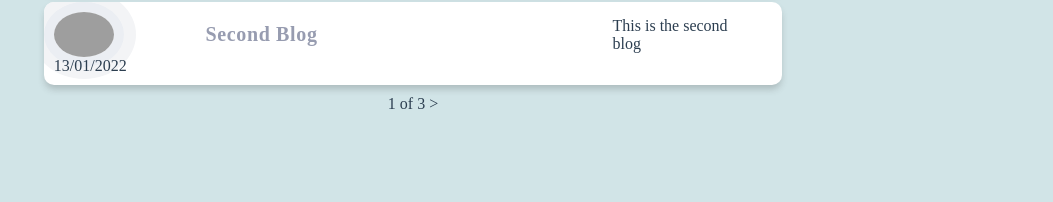
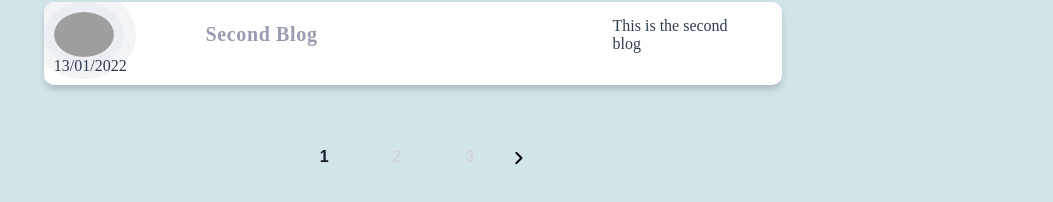
Before and after one commit to crabstars/personal-website, a Vue app: page /blog in a window 1280 px wide. Shown: the part 428-630 px from the top of the page, without its empty margins (227-1280 px from the left). Built offline with nearby package versions, Linux system fonts and the light colour scheme; grey boxes are pictures that could not be loaded.

Commit message:
add new pagination design

```diff
--- a/src/App.vue
+++ b/src/App.vue
@@ -3,13 +3,13 @@
 
       <div class="container">
       <ul>
-        <li><a href='/about' class="hoverAnimation col-md-3" :class="{'kek':(active===1), 'inactive':(active)}" @mouseover="setActive(1)" @mouseleave="setActive(0)" target="_self">About</a></li>
+        <li><a href='/about' class="hoverAnimation col-md-3" :class="{'active':(active===1), 'inactive':(active)}" @mouseover="setActive(1)" @mouseleave="setActive(0)" target="_self">About</a></li>
         <li>|</li>
-        <li><a href='/blog' class="hoverAnimation col-md-3" :class="{'kek':(active===2), 'inactive':(active)}" @mouseover="setActive(2)" @mouseleave="setActive(0)" target="_self">Blog</a></li>
+        <li><a href='/blog' class="hoverAnimation col-md-3" :class="{'active':(active===2), 'inactive':(active)}" @mouseover="setActive(2)" @mouseleave="setActive(0)" target="_self">Blog</a></li>
         <li>|</li>
-        <li><a href='https://github.com/LamaKami' class="hoverAnimation col-md-3" :class="{'kek':(active===3), 'inactive':(active)}" @mouseover="setActive(3)" @mouseleave="setActive(0)" target="_blank">Github</a></li>
+        <li><a href='https://github.com/LamaKami' class="hoverAnimation col-md-3" :class="{'active':(active===3), 'inactive':(active)}" @mouseover="setActive(3)" @mouseleave="setActive(0)" target="_blank">Github</a></li>
         <li>|</li>
-        <li><a href='https://www.linkedin.com/in/daniel-w%C3%A4chtler-6b2422241/' class="hoverAnimation col-md-3" :class="{'kek':(active===4), 'inactive':(active)}" @mouseover="setActive(4)" @mouseleave="setActive(0)" target="_blank">LinkedIn</a></li>
+        <li><a href='https://www.linkedin.com/in/daniel-w%C3%A4chtler-6b2422241/' class="hoverAnimation col-md-3" :class="{'active':(active===4), 'inactive':(active)}" @mouseover="setActive(4)" @mouseleave="setActive(0)" target="_blank">LinkedIn</a></li>
       </ul>
     </div>
 
@@ -83,7 +83,7 @@ export default {
 
   text-decoration:none;
   transition: all 0.6s;
-  &.kek{
+  &.active{
     opacity: 1 !important;
   }
   &.inactive{
--- a/src/components/PaginationBlogs.vue
+++ b/src/components/PaginationBlogs.vue
@@ -1,10 +1,24 @@
 <template>
     <html>
-        <div class="pagination-wrapper">
-            <span v-if="showPreviousLink()" class="pagination-btn" v-on:click="updatePage(currentPage-1)"> &lt; </span>
-            {{ currentPage + 1}} of {{ totalPages() }}
-            <span v-if="showNextLink()" class="pagination-btn" v-on:click="updatePage(currentPage+1)"> &gt; </span>
-        </div>
+
+    <div class="pagination">
+      <span class="pagination__number-indicator"></span>
+      <button span v-if="showPreviousLink()" class="pagination__arrow" v-on:click="updatePage(currentPage-1)">
+        <span class="pagination__arrow-half"></span>
+        <span class="pagination__arrow-half"></span>
+      </button>
+
+      <button class="pagination__number" v-for="n in totalPages()" :key="n">
+    <h1 class="pagination__number pagination__number--active" v-if="n===currentPage+1">{{n}}</h1>
+    <h1 class="pagination__number" v-on:click="updatePage(n-1)" v-else>{{n}}</h1>
+    </button>
+
+
+      <button v-if="showNextLink()" class="pagination__arrow pagination__arrow--right" v-on:click="updatePage(currentPage+1)">
+        <span class="pagination__arrow-half"></span>
+        <span class="pagination__arrow-half"></span>
+      </button>
+    </div>
     </html>
 </template>
 
@@ -31,9 +45,92 @@ export default {
 </script>
 
 
-<style scoped>
+<style scoped lang="scss">
 .pagination-btn{
     cursor: pointer;
 }
 
+$arrow-height: 9px;
+$arrow-width: 2px;
+$interactive-color: #000000;
+$black-color: #111827;
+
+button {
+  border: none;
+  background-color: transparent;
+  cursor: pointer;
+}
+
+.pagination {
+  display: flex;
+  flex-direction: row;
+  padding: 5px;
+  border-radius: 6px;
+
+  position: relative;
+
+  &__number:hover {
+    transition: all 0.6s;
+    color:#4b94e7
+  }
+
+  &__number {
+    font-weight: 600;
+    font-size: 16px;
+    color: #D1D5DB;
+  }
+
+  &__number--active {
+    color: $black-color;
+    position: relative;
+  }
+
+  &__number,
+  &__arrow  {
+    padding: 16px;
+  }
+
+  &__arrow--right {
+    transform: scaleX(-1);
+  }
+
+  &__arrow:hover &__arrow-half:first-child {
+    transform: translateY(#{$arrow-width / 4}) rotate(-30deg);
+  }
+  &__arrow:hover &__arrow-half:last-child {
+    transform: translateY(#{-$arrow-width / 4}) rotate(30deg);
+  }
+
+  &__arrow:active &__arrow-half:first-child,
+  &__arrow--disabled &__arrow-half:first-child {
+    transform: translateY(0) rotate(0);
+  }
+  &__arrow:active &__arrow-half:last-child,
+  &__arrow--disabled &__arrow-half:last-child {
+    transform: translateY(0) rotate(0);
+  }
+
+
+  &__arrow-half {
+    width: $arrow-height;
+    height: $arrow-width;
+    border-radius: $arrow-width / 2;
+    background-color: $interactive-color;
+    display: inline-block;
+    position: absolute;
+    transform-origin: 0px;
+    opacity: 1;
+    transition: transform .1s ease-in-out, opacity .2s ease-in-out;
+  }
+
+  &__arrow-half:first-child {
+    transform: translateY(#{$arrow-width / 4}) rotate(-45deg);
+  }
+
+  &__arrow-half:last-child {
+    transform: translateY(#{-$arrow-width / 4}) rotate(45deg);
+  }
+}
+
+
 </style>
```
